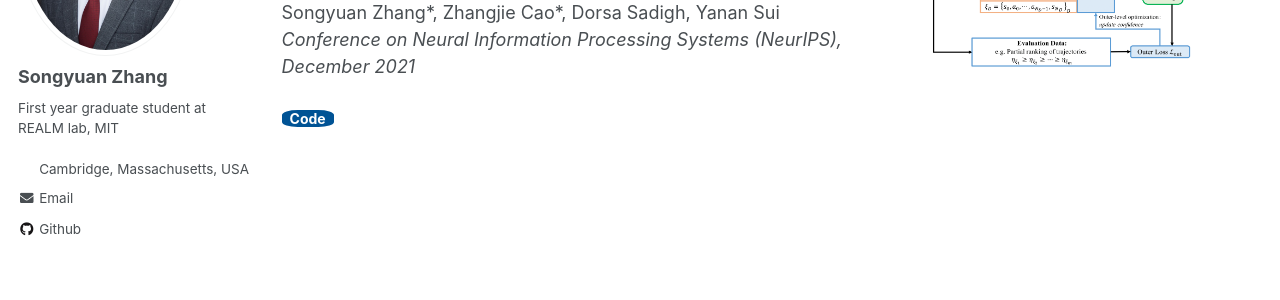
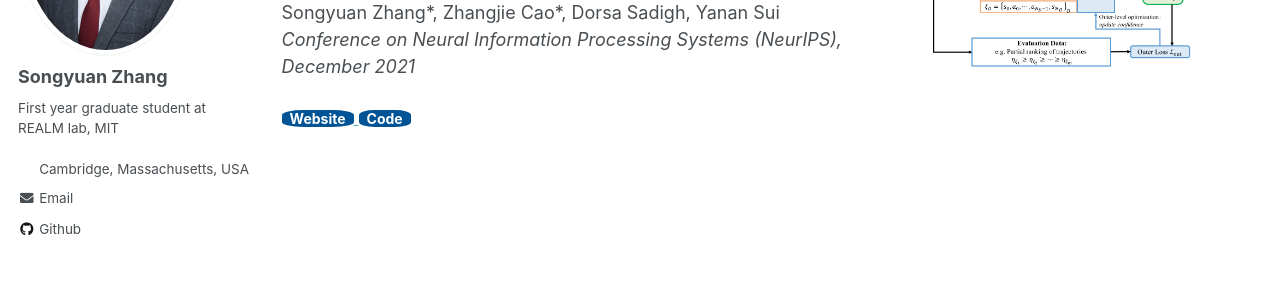
Before and after one commit to syzhang092218-source/syzhang092218-source.github.io, a Jekyll site: the page built from _pages/publications.md, in a window 1280 px wide. Shown: the part 304-604 px from the top of the page. Built offline with Jekyll 4.4.1, drawn with Linux system fonts in a browser that asks for light colours.

Commit message:
add website for cail

```diff
--- a/_pages/publications.md
+++ b/_pages/publications.md
@@ -46,6 +46,11 @@ author_profile: true
         Conference on Neural Information Processing Systems (NeurIPS), December 2021
     </i>
     <p>
+	<a href="https://https://sites.google.com/view/cail//">
+       		<button class="btn">
+    		Website
+    		</button>
+    	</a>
         <a href="https://github.com/Stanford-ILIAD/Confidence-Aware-Imitation-Learning/">
        		<button class="btn">
     		Code
```
